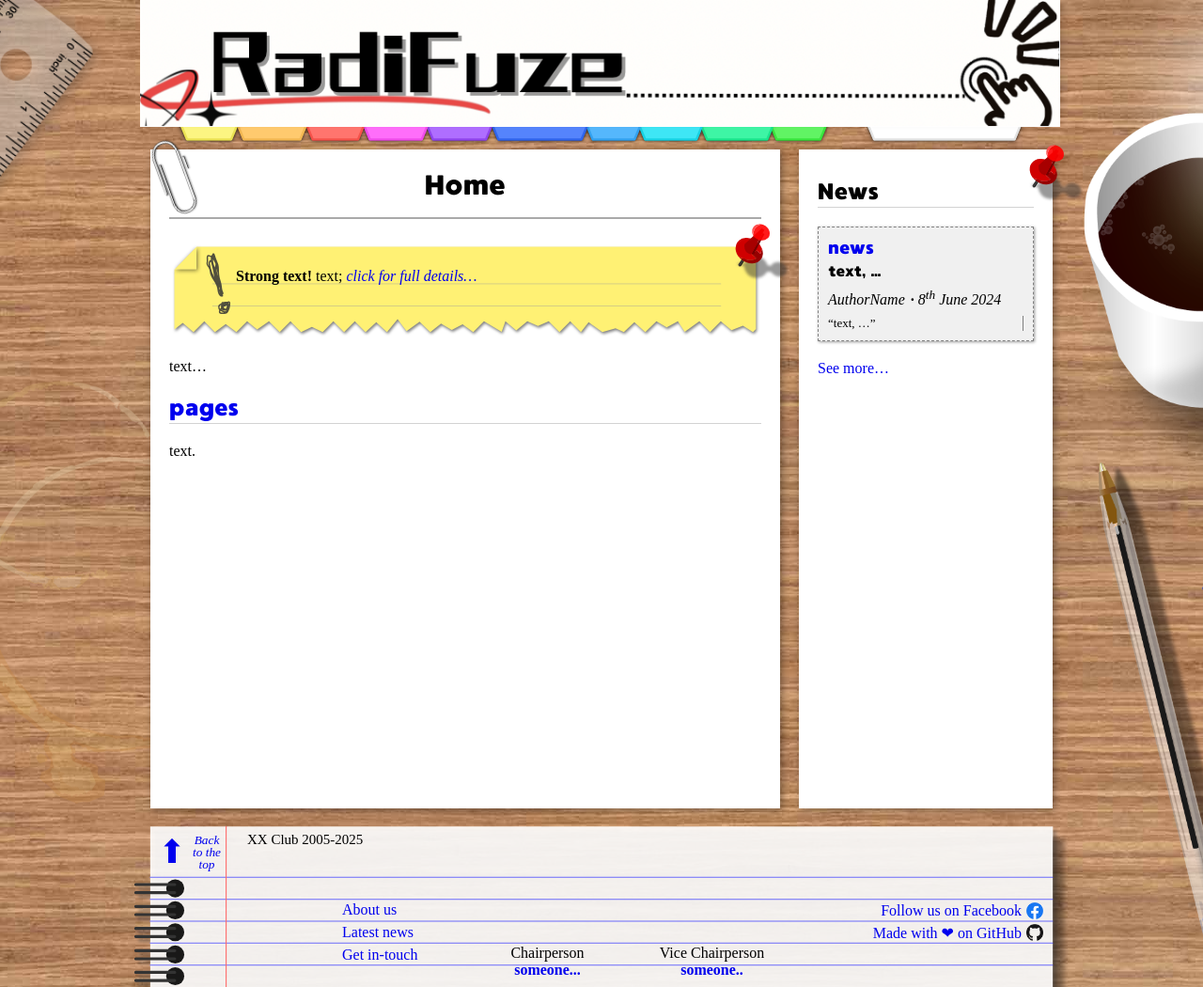
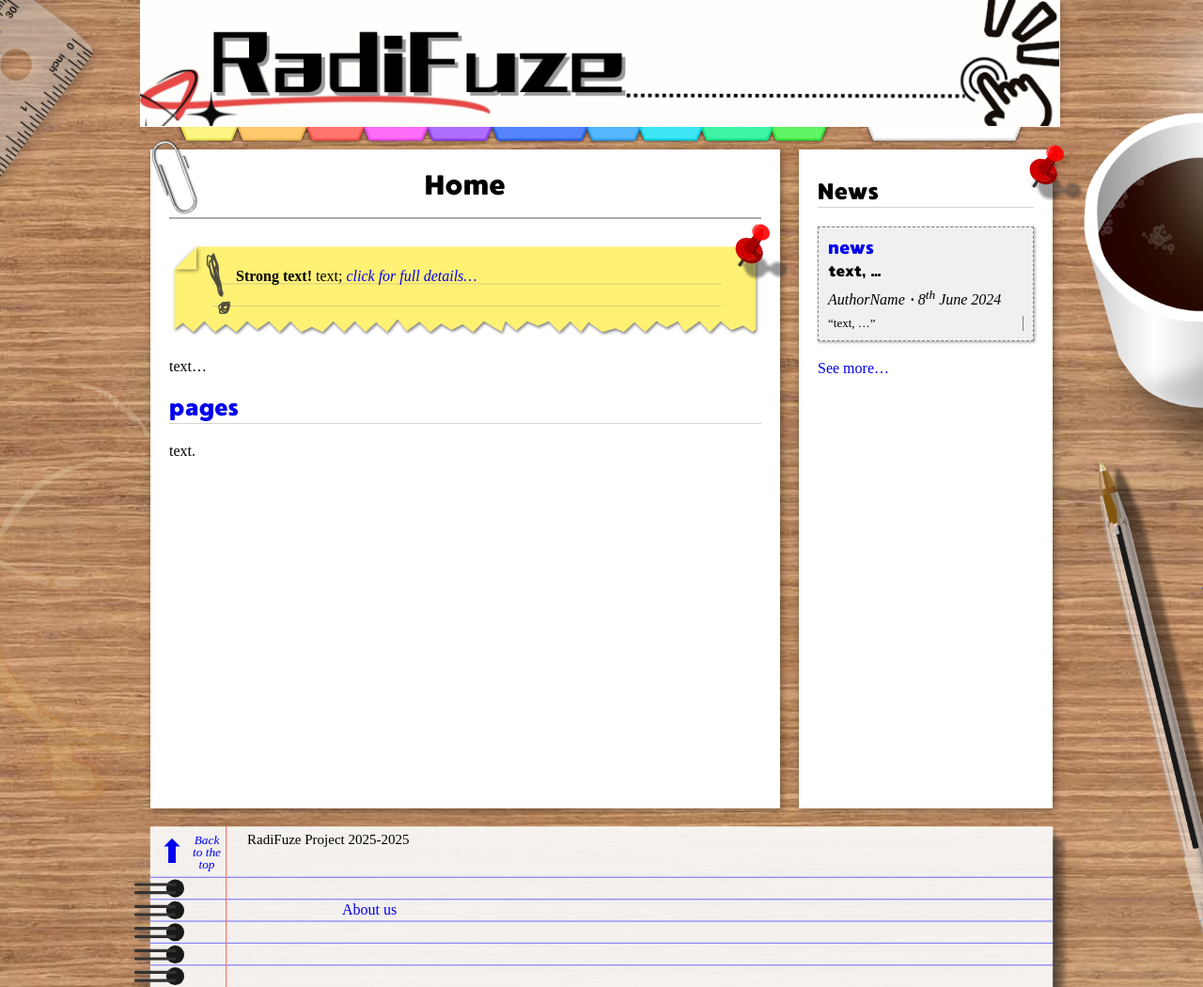
Before and after one commit to CareyRunboLi/radifuze.org, a Jekyll site: the page built from index.html, in a window 1280 px wide. Shown: the whole page at 94% size. Built offline with Jekyll 4.4.1, drawn with Linux system fonts in a browser that asks for light colours; some web fonts are replaced.

Commit message:
Update footer.html

```diff
--- a/_includes/footer.html
+++ b/_includes/footer.html
@@ -5,41 +5,11 @@
         <a href="#" class="text">Back<br>to the<br>top</a>
     </div>
     <div class="footerText">
-        <div id="copyright">XX Club 2005-{{ "now" | date: "%Y" }}</div>
+        <div id="copyright">RadiFuze Project 2025-{{ "now" | date: "%Y" }}</div>
     </div>
     <div id="links">
         <div>
             <a href="{{ site.baseurl }}/about">About us</a>
         </div>
-        <div>
-            <a href="{{ site.baseurl }}/news">Latest news</a>
-        </div>
-        <div>
-            <a href="{{ site.baseurl }}/contact">Get in-touch</a>
-        </div>
-    </div>
-    <div id="chairs">
-        <div id="roles">
-            <span>Chairperson</span>
-            <span>Vice Chairperson</span>
-        </div>
-        <div id="names">
-            <a href="{{ site.baseurl }}/contact#xxx">
-                <b>someone...</b>
-            </a>
-            <a href="{{ site.baseurl }}/contact#xxx">
-                <b>someone..</b>
-            </a>
-        </div>
-    </div>
-    <div id="socials">
-        <div id="facebook">
-            <a href="https://www.facebook.com/xxx" target="_blank">Follow us on Facebook</a>
-            <img src="{{ site.baseurl }}/graphics/facebook.png" alt="Facebook Icon">
-        </div>
-        <div id="github">
-            <a href="https://www.github.com/xxx" target="_blank">Made with ❤ on GitHub</a>
-            <img src="{{ site.baseurl }}/graphics/github.png" alt="GitHub">
-        </div>
     </div>
 </footer>
```
